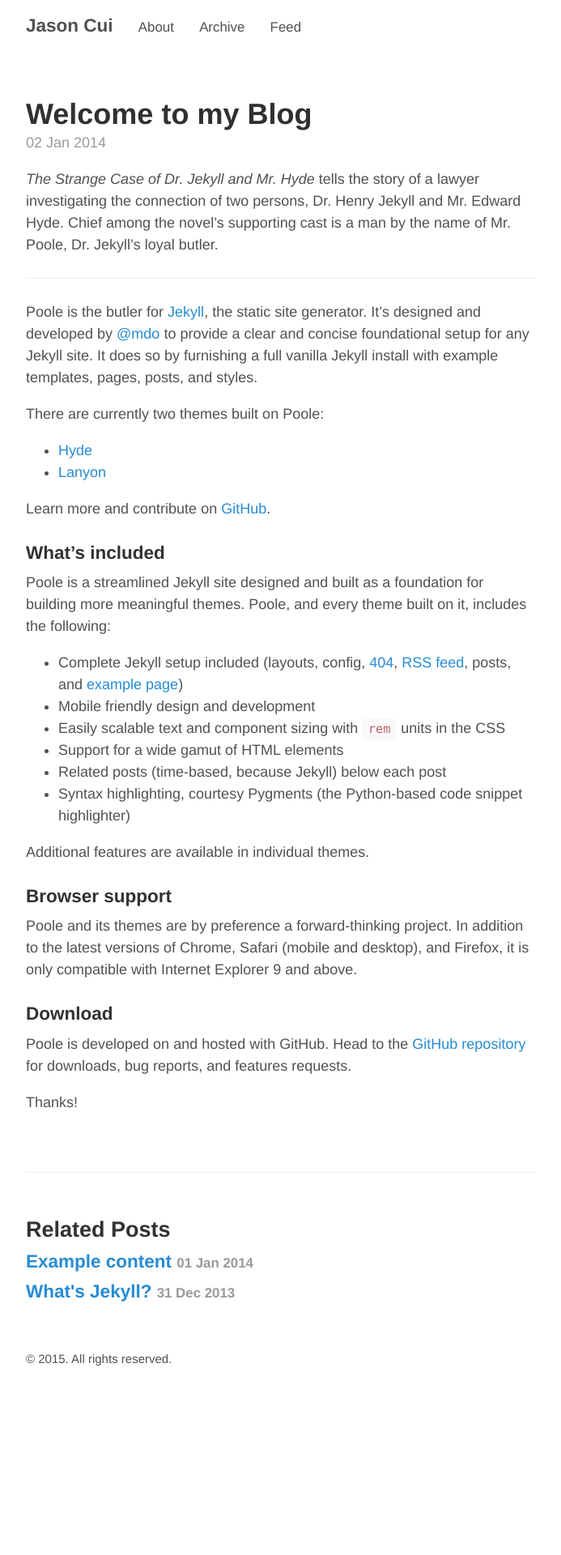
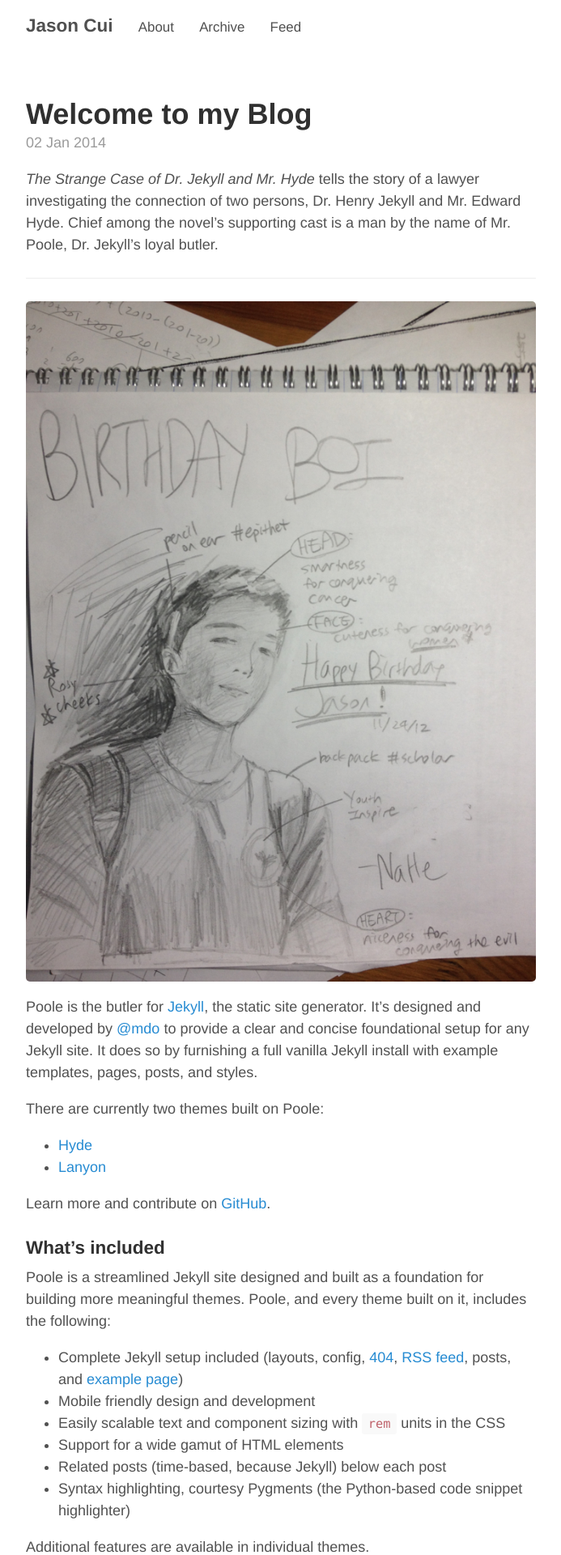
Before and after one commit to jasoncui/jasoncui.github.io, a Jekyll site: the page built from _posts/2014-01-02-introducing-poole.md, in a window 1280 px wide. Shown: the top 1920 px of the page at 81% size, without its empty margins (293-986 px from the left). Built offline with Jekyll 4.4.1, drawn with Linux system fonts in a browser that asks for light colours; before the commit the page ends 1727 px from its top, so only the background shows below that.

Commit message:
test image

```diff
--- a/_posts/2014-01-02-introducing-poole.md
+++ b/_posts/2014-01-02-introducing-poole.md
@@ -6,6 +6,8 @@
 *The Strange Case of Dr. Jekyll and Mr. Hyde* tells the story of a lawyer investigating the connection of two persons, Dr. Henry Jekyll and Mr. Edward Hyde. Chief among the novel's supporting cast is a man by the name of Mr. Poole, Dr. Jekyll's loyal butler.
 
 -----
+
+![My helpful screenshot]({{ site.url }}/public/jasonbday.jpg)
 
 Poole is the butler for [Jekyll](http://jekyllrb.com), the static site generator. It's designed and developed by [@mdo](https://twitter.com/mdo) to provide a clear and concise foundational setup for any Jekyll site. It does so by furnishing a full vanilla Jekyll install with example templates, pages, posts, and styles.
 
```
Also changed, not shown: public/jasonbday.jpg (added).
